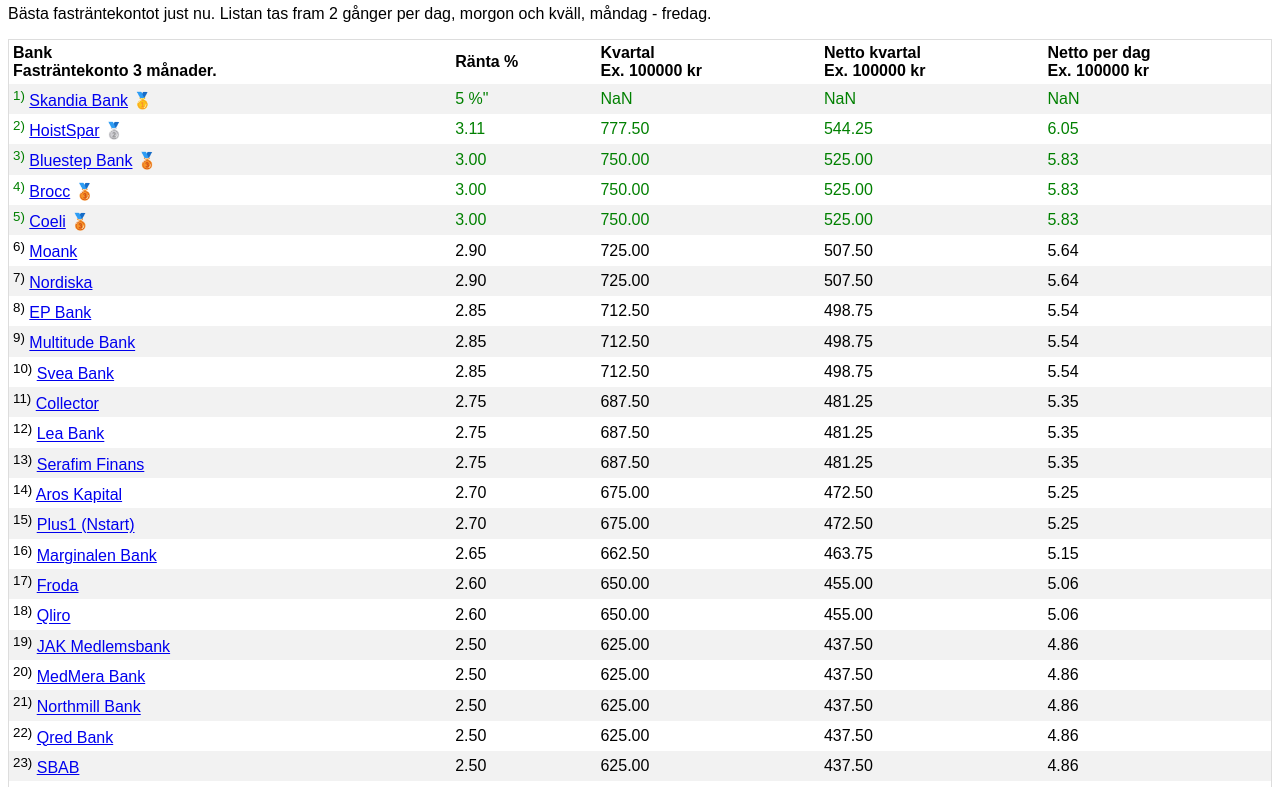
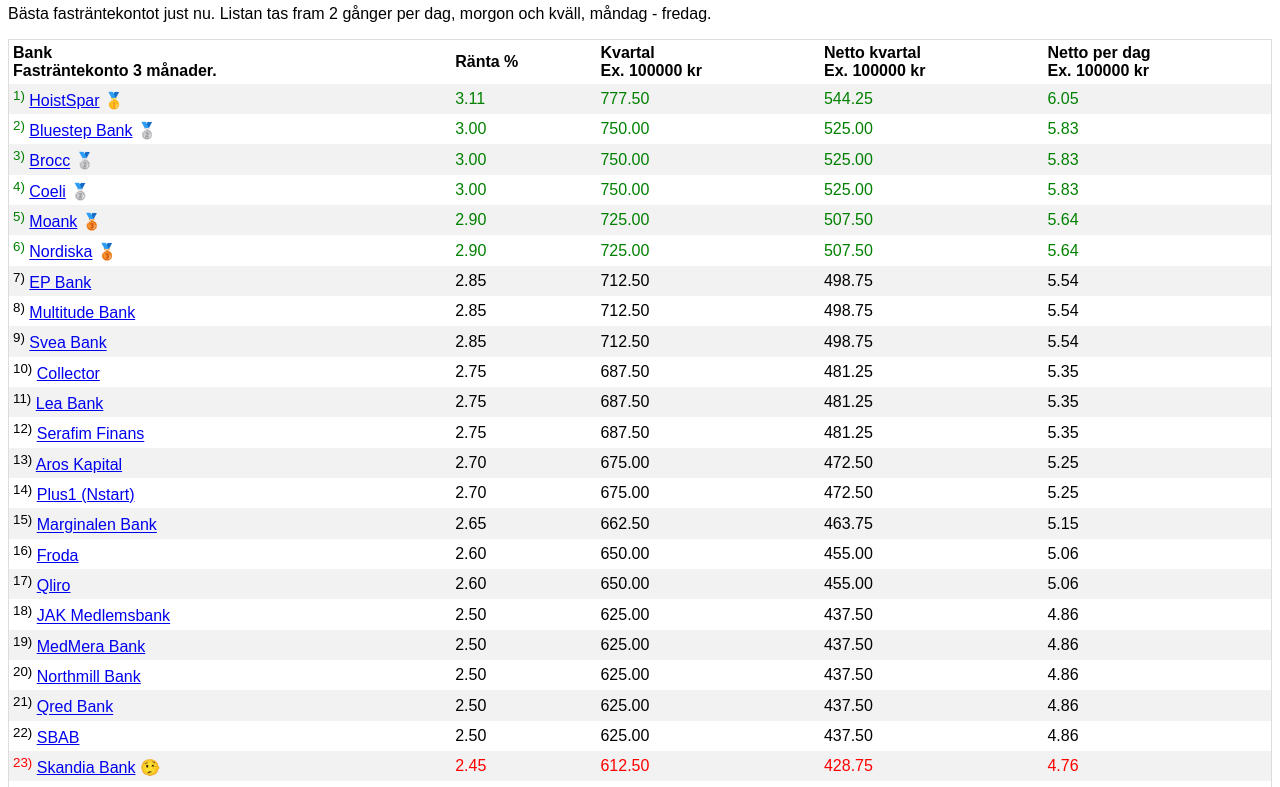
Before and after one commit to MattClayton3/Sparguiden, a website: page index.html in a window 1280 px wide. Shown: the part 70-857 px from the top of the page. Drawn offline with Linux system fonts and the light colour scheme.

Commit message:
Skandia justering

```diff
--- a/index.html
+++ b/index.html
@@ -20,7 +20,7 @@
 </style>
 </head>
 <body>
-<h2><span style='font-size:30px;'>&#128200;</span> Sparguiden 2025-06-15_12-35-05</h2>
+<h2><span style='font-size:30px;'>&#128200;</span> Sparguiden 2025-06-15_13-15-58</h2>
 <p>Bästa fasträntekontot just nu. Listan tas fram 2 gånger per dag, morgon och kväll, måndag - fredag.</p>
 <div style="overflow-x:auto;">
   <table>
@@ -32,165 +32,165 @@
       <th>Netto per dag<br>Ex. 100000 kr</th>
     </tr>
   <tr>
-    <td style="color:green"> <sup>1)</sup> <a href="https://www.skandia.se/vardagstjanster/konton-kort/fastrantekonto/" target="_blank">Skandia Bank</a> &#129351; </td>
-    <td style="color:green"> 5 %" </td>
-    <td style="color:green"> NaN </td>
-    <td style="color:green"> NaN </td>
-    <td style="color:green"> NaN </td>
-  </tr>
-  <tr>
-    <td style="color:green"> <sup>2)</sup> <a href="https://www.hoistspar.se/borja-spara-hos-oss/jamfor-sparformer/" target="_blank">HoistSpar</a> &#129352; </td>
+    <td style="color:green"> <sup>1)</sup> <a href="https://www.hoistspar.se/borja-spara-hos-oss/jamfor-sparformer/" target="_blank">HoistSpar</a> &#129351; </td>
     <td style="color:green"> 3.11 </td>
     <td style="color:green"> 777.50 </td>
     <td style="color:green"> 544.25 </td>
     <td style="color:green"> 6.05 </td>
   </tr>
   <tr>
-    <td style="color:green"> <sup>3)</sup> <a href="https://www.bluestep.se/spara/fast-ranta/" target="_blank">Bluestep Bank</a> &#129353; </td>
+    <td style="color:green"> <sup>2)</sup> <a href="https://www.bluestep.se/spara/fast-ranta/" target="_blank">Bluestep Bank</a> &#129352; </td>
     <td style="color:green"> 3.00 </td>
     <td style="color:green"> 750.00 </td>
     <td style="color:green"> 525.00 </td>
     <td style="color:green"> 5.83 </td>
   </tr>
   <tr>
-    <td style="color:green"> <sup>4)</sup> <a href="https://brocc.se/spara" target="_blank">Brocc</a> &#129353; </td>
+    <td style="color:green"> <sup>3)</sup> <a href="https://brocc.se/spara" target="_blank">Brocc</a> &#129352; </td>
     <td style="color:green"> 3.00 </td>
     <td style="color:green"> 750.00 </td>
     <td style="color:green"> 525.00 </td>
     <td style="color:green"> 5.83 </td>
   </tr>
   <tr>
-    <td style="color:green"> <sup>5)</sup> <a href="https://coeli.se/spara/" target="_blank">Coeli</a> &#129353; </td>
+    <td style="color:green"> <sup>4)</sup> <a href="https://coeli.se/spara/" target="_blank">Coeli</a> &#129352; </td>
     <td style="color:green"> 3.00 </td>
     <td style="color:green"> 750.00 </td>
     <td style="color:green"> 525.00 </td>
     <td style="color:green"> 5.83 </td>
   </tr>
   <tr>
-    <td style="color:black"> <sup>6)</sup> <a href="https://www.moank.se/spara-pengar" target="_blank">Moank</a>  </td>
-    <td style="color:black"> 2.90 </td>
-    <td style="color:black"> 725.00 </td>
-    <td style="color:black"> 507.50 </td>
-    <td style="color:black"> 5.64 </td>
+    <td style="color:green"> <sup>5)</sup> <a href="https://www.moank.se/spara-pengar" target="_blank">Moank</a> &#129353; </td>
+    <td style="color:green"> 2.90 </td>
+    <td style="color:green"> 725.00 </td>
+    <td style="color:green"> 507.50 </td>
+    <td style="color:green"> 5.64 </td>
   </tr>
   <tr>
-    <td style="color:black"> <sup>7)</sup> <a href="https://www.nordiska.se/spara/" target="_blank">Nordiska</a>  </td>
-    <td style="color:black"> 2.90 </td>
-    <td style="color:black"> 725.00 </td>
-    <td style="color:black"> 507.50 </td>
-    <td style="color:black"> 5.64 </td>
+    <td style="color:green"> <sup>6)</sup> <a href="https://www.nordiska.se/spara/" target="_blank">Nordiska</a> &#129353; </td>
+    <td style="color:green"> 2.90 </td>
+    <td style="color:green"> 725.00 </td>
+    <td style="color:green"> 507.50 </td>
+    <td style="color:green"> 5.64 </td>
   </tr>
   <tr>
-    <td style="color:black"> <sup>8)</sup> <a href="https://www.epbank.se/spar/oversikt/" target="_blank">EP Bank</a>  </td>
+    <td style="color:black"> <sup>7)</sup> <a href="https://www.epbank.se/spar/oversikt/" target="_blank">EP Bank</a>  </td>
     <td style="color:black"> 2.85 </td>
     <td style="color:black"> 712.50 </td>
     <td style="color:black"> 498.75 </td>
     <td style="color:black"> 5.54 </td>
   </tr>
   <tr>
-    <td style="color:black"> <sup>9)</sup> <a href="https://www.multitudebank.se/priser?sc_lang=sv-se" target="_blank">Multitude Bank</a>  </td>
+    <td style="color:black"> <sup>8)</sup> <a href="https://www.multitudebank.se/priser?sc_lang=sv-se" target="_blank">Multitude Bank</a>  </td>
     <td style="color:black"> 2.85 </td>
     <td style="color:black"> 712.50 </td>
     <td style="color:black"> 498.75 </td>
     <td style="color:black"> 5.54 </td>
   </tr>
   <tr>
-    <td style="color:black"> <sup>10)</sup> <a href="https://www.svea.com/sv-se/privat/spara/fastr%C3%A4ntekonto" target="_blank">Svea Bank</a>  </td>
+    <td style="color:black"> <sup>9)</sup> <a href="https://www.svea.com/sv-se/privat/spara/fastr%C3%A4ntekonto" target="_blank">Svea Bank</a>  </td>
     <td style="color:black"> 2.85 </td>
     <td style="color:black"> 712.50 </td>
     <td style="color:black"> 498.75 </td>
     <td style="color:black"> 5.54 </td>
   </tr>
   <tr>
-    <td style="color:black"> <sup>11)</sup> <a href="https://www.collector.se/spara-pengar/aktuella-sparrantor/" target="_blank">Collector</a>  </td>
+    <td style="color:black"> <sup>10)</sup> <a href="https://www.collector.se/spara-pengar/aktuella-sparrantor/" target="_blank">Collector</a>  </td>
     <td style="color:black"> 2.75 </td>
     <td style="color:black"> 687.50 </td>
     <td style="color:black"> 481.25 </td>
     <td style="color:black"> 5.35 </td>
   </tr>
   <tr>
-    <td style="color:black"> <sup>12)</sup> <a href="https://leabank.se/spara/sparkonto-plus" target="_blank">Lea Bank</a>  </td>
+    <td style="color:black"> <sup>11)</sup> <a href="https://leabank.se/spara/sparkonto-plus" target="_blank">Lea Bank</a>  </td>
     <td style="color:black"> 2.75 </td>
     <td style="color:black"> 687.50 </td>
     <td style="color:black"> 481.25 </td>
     <td style="color:black"> 5.35 </td>
   </tr>
   <tr>
-    <td style="color:black"> <sup>13)</sup> <a href="https://serafimfinans.se/spara" target="_blank">Serafim Finans</a>  </td>
+    <td style="color:black"> <sup>12)</sup> <a href="https://serafimfinans.se/spara" target="_blank">Serafim Finans</a>  </td>
     <td style="color:black"> 2.75 </td>
     <td style="color:black"> 687.50 </td>
     <td style="color:black"> 481.25 </td>
     <td style="color:black"> 5.35 </td>
   </tr>
   <tr>
-    <td style="color:black"> <sup>14)</sup> <a href="https://www.aroskapital.se/tjanster/spara/" target="_blank">Aros Kapital</a>  </td>
+    <td style="color:black"> <sup>13)</sup> <a href="https://www.aroskapital.se/tjanster/spara/" target="_blank">Aros Kapital</a>  </td>
     <td style="color:black"> 2.70 </td>
     <td style="color:black"> 675.00 </td>
     <td style="color:black"> 472.50 </td>
     <td style="color:black"> 5.25 </td>
   </tr>
   <tr>
-    <td style="color:black"> <sup>15)</sup> <a href="https://www.plus1.com/" target="_blank">Plus1 (Nstart)</a>  </td>
+    <td style="color:black"> <sup>14)</sup> <a href="https://www.plus1.com/" target="_blank">Plus1 (Nstart)</a>  </td>
     <td style="color:black"> 2.70 </td>
     <td style="color:black"> 675.00 </td>
     <td style="color:black"> 472.50 </td>
     <td style="color:black"> 5.25 </td>
   </tr>
   <tr>
-    <td style="color:black"> <sup>16)</sup> <a href="https://www.marginalen.se/privat/banktjanster/spara/fastrantekonto/" target="_blank">Marginalen Bank</a>  </td>
+    <td style="color:black"> <sup>15)</sup> <a href="https://www.marginalen.se/privat/banktjanster/spara/fastrantekonto/" target="_blank">Marginalen Bank</a>  </td>
     <td style="color:black"> 2.65 </td>
     <td style="color:black"> 662.50 </td>
     <td style="color:black"> 463.75 </td>
     <td style="color:black"> 5.15 </td>
   </tr>
   <tr>
-    <td style="color:black"> <sup>17)</sup> <a href="https://www.froda.se/sparkonto" target="_blank">Froda</a>  </td>
+    <td style="color:black"> <sup>16)</sup> <a href="https://www.froda.se/sparkonto" target="_blank">Froda</a>  </td>
     <td style="color:black"> 2.60 </td>
     <td style="color:black"> 650.00 </td>
     <td style="color:black"> 455.00 </td>
     <td style="color:black"> 5.06 </td>
   </tr>
   <tr>
-    <td style="color:black"> <sup>18)</sup> <a href="https://www.qliro.com/sv-se/spara" target="_blank">Qliro</a>  </td>
+    <td style="color:black"> <sup>17)</sup> <a href="https://www.qliro.com/sv-se/spara" target="_blank">Qliro</a>  </td>
     <td style="color:black"> 2.60 </td>
     <td style="color:black"> 650.00 </td>
     <td style="color:black"> 455.00 </td>
     <td style="color:black"> 5.06 </td>
   </tr>
   <tr>
-    <td style="color:black"> <sup>19)</sup> <a href="https://www.jak.se/vardagstjanster/spara-placera/" target="_blank">JAK Medlemsbank</a>  </td>
+    <td style="color:black"> <sup>18)</sup> <a href="https://www.jak.se/vardagstjanster/spara-placera/" target="_blank">JAK Medlemsbank</a>  </td>
     <td style="color:black"> 2.50 </td>
     <td style="color:black"> 625.00 </td>
     <td style="color:black"> 437.50 </td>
     <td style="color:black"> 4.86 </td>
   </tr>
   <tr>
-    <td style="color:black"> <sup>20)</sup> <a href="https://medmerabank.se/spara/fastrantekonto" target="_blank">MedMera Bank</a>  </td>
+    <td style="color:black"> <sup>19)</sup> <a href="https://medmerabank.se/spara/fastrantekonto" target="_blank">MedMera Bank</a>  </td>
     <td style="color:black"> 2.50 </td>
     <td style="color:black"> 625.00 </td>
     <td style="color:black"> 437.50 </td>
     <td style="color:black"> 4.86 </td>
   </tr>
   <tr>
-    <td style="color:black"> <sup>21)</sup> <a href="https://www.northmill.com/se/spara/fastrantekonto/" target="_blank">Northmill Bank</a>  </td>
+    <td style="color:black"> <sup>20)</sup> <a href="https://www.northmill.com/se/spara/fastrantekonto/" target="_blank">Northmill Bank</a>  </td>
     <td style="color:black"> 2.50 </td>
     <td style="color:black"> 625.00 </td>
     <td style="color:black"> 437.50 </td>
     <td style="color:black"> 4.86 </td>
   </tr>
   <tr>
-    <td style="color:black"> <sup>22)</sup> <a href="https://www.qred.se/sparkonto" target="_blank">Qred Bank</a>  </td>
+    <td style="color:black"> <sup>21)</sup> <a href="https://www.qred.se/sparkonto" target="_blank">Qred Bank</a>  </td>
     <td style="color:black"> 2.50 </td>
     <td style="color:black"> 625.00 </td>
     <td style="color:black"> 437.50 </td>
     <td style="color:black"> 4.86 </td>
   </tr>
   <tr>
-    <td style="color:black"> <sup>23)</sup> <a href="https://www.sbab.se/1/privat/spara/sparkonto/fastrantekonto.html?content=second" target="_blank">SBAB</a>  </td>
+    <td style="color:black"> <sup>22)</sup> <a href="https://www.sbab.se/1/privat/spara/sparkonto/fastrantekonto.html?content=second" target="_blank">SBAB</a>  </td>
     <td style="color:black"> 2.50 </td>
     <td style="color:black"> 625.00 </td>
     <td style="color:black"> 437.50 </td>
     <td style="color:black"> 4.86 </td>
+  </tr>
+  <tr>
+    <td style="color:red"> <sup>23)</sup> <a href="https://www.skandia.se/vardagstjanster/konton-kort/fastrantekonto/" target="_blank">Skandia Bank</a> &#129317; </td>
+    <td style="color:red"> 2.45 </td>
+    <td style="color:red"> 612.50 </td>
+    <td style="color:red"> 428.75 </td>
+    <td style="color:red"> 4.76 </td>
   </tr>
   <tr>
     <td style="color:red"> <sup>24)</sup> <a href="https://www.sparbankensyd.se/sv/privat/spara-placera-forsakra/spara/sparkonto" target="_blank">Sparbanken Syd</a> &#129317; </td>
```
Also changed, not shown: tests/ranta2.spec.ts (+1 -1 lines).
